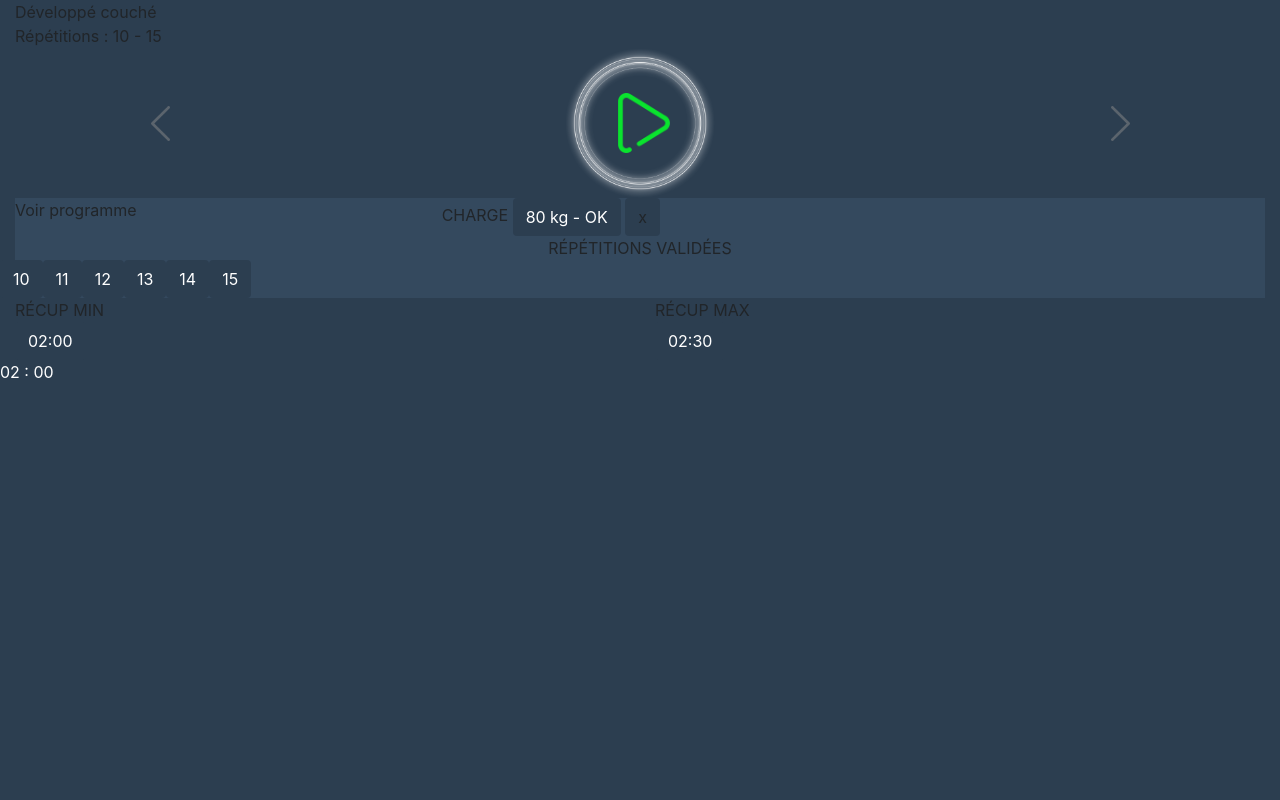
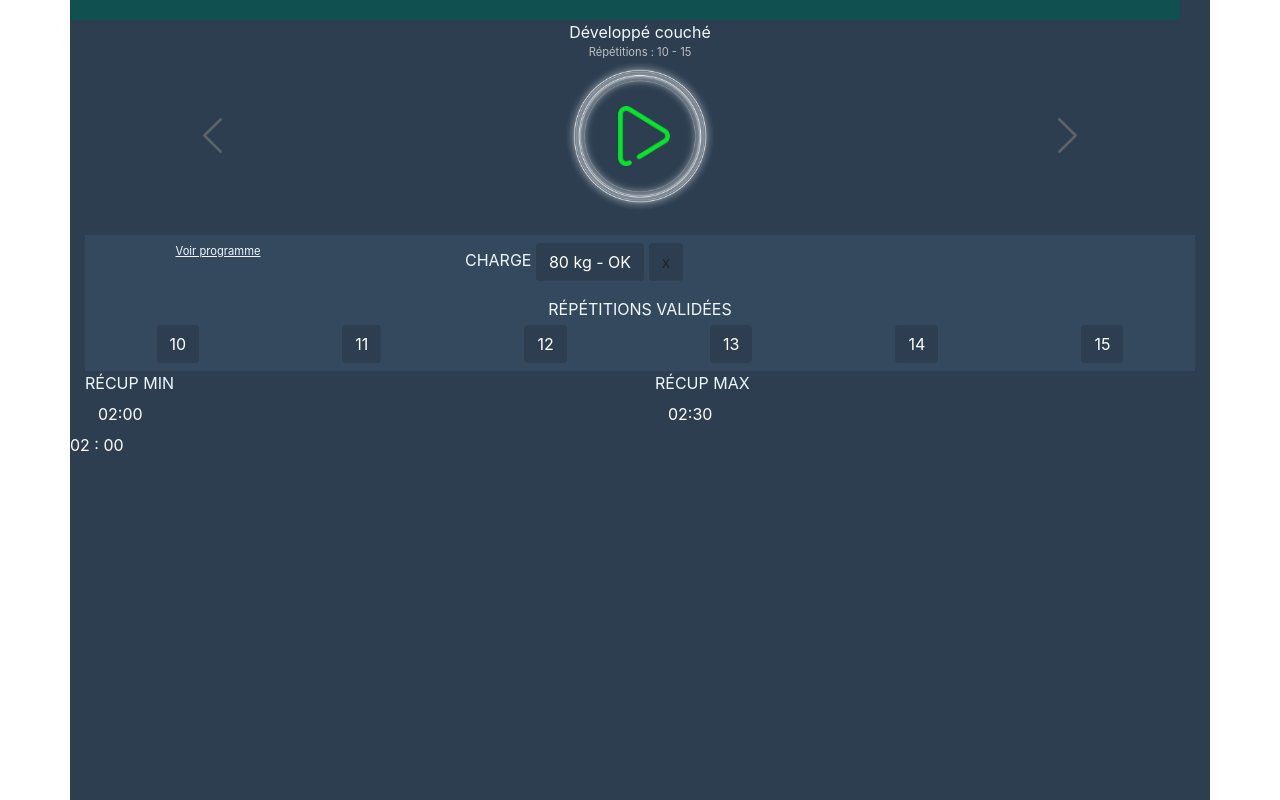
Before and after one commit to nicobouveyron/nicobouveyron.github.io, a website: page Maquette/GoTrain/50.html in a window 1280 px wide. Drawn offline with nearby package versions, Linux system fonts and the light colour scheme.

Commit message:
PANEL ok

```diff
--- a/Maquette/GoTrain/50.html
+++ b/Maquette/GoTrain/50.html
@@ -13,13 +13,13 @@
     <title>Maquette | GO TRAIN</title>
 </head>
 
-<body class="full-height">
+<body>
 
-    <div class="container-fluid full-height bg-dark">
 
-        <div class="progress-bar"></div>
+    <div class="container full-height bg-dark">
+        <div class="row bar"></div>
 
-        <div class="exercise">
+        <div class="exercise text-center">
             <div class="font-main title bold">
                 Développé couché
             </div>
@@ -28,7 +28,7 @@
             </div>
         </div>
 
-        <div class="container-player row">
+        <div class="container-player row mb-4">
             <div class="nav-arrow left col-3"></div>
             <div class="circle col-6">
                 <div class="btn-play"></div>
@@ -37,16 +37,17 @@
         </div>
 
         <div class="panel bg-second">
-            <div class="top row">
-                <div class="font-link col-4">Voir programme</div>
+            <div class="top row mb-3 pt-2">
+                <div class="font-link col-3 pr-1">Voir programme</div>
+                <div class="col-1"></div>
                 <div class="col-8">
                     <span class="text-uppercase">charge</span>
                     <button class="btn bg-dark text-white text-center">80 kg - OK</button>
                     <button class="btn bg-dark fail-icon">x</button>
                 </div>
             </div>
-            <div class="text-center text-uppercase">Répétitions validées</div>
-            <div class="row">
+            <div class="text-center text-uppercase pb-1">Répétitions validées</div>
+            <div class="pb-2 d-flex justify-content-around">
                 <button class="btn bg-dark text-white text-center">10</button>
                 <button class="btn bg-dark text-white text-center">11</button>
                 <button class="btn bg-dark text-white text-center">12</button>
--- a/Maquette/GoTrain/Extensions/css/custom.css
+++ b/Maquette/GoTrain/Extensions/css/custom.css
@@ -1,7 +1,23 @@
+* {
+    color: aliceblue;
+}
+
 .screen-iphone8 {
     width: 1080px;
     height: 1920px;
 }
+
+.full-height {
+    height: 100vh;
+}
+
+
+/* .main {
+    position: absolute;
+    top: 20px;
+    width: 100%;
+    height: 100%;
+} */
 
 .bg-dark {
     background-color: #2c3e50 !important;
@@ -9,12 +25,6 @@
 
 .bg-second {
     background-color: #34495e;
-}
-
-.full-height {
-    position: fixed;
-    width: 100%;
-    height: 100%;
 }
 
 .container-player>.circle {
@@ -61,3 +71,23 @@
     background-size: contain;
     background-repeat: no-repeat;
 }
+
+.bar {
+    top: 0;
+    left: 0;
+    right: 0;
+    width: 100%;
+    height: 20px;
+    background-color: rgb(16, 80, 80);
+}
+
+.subtitle {
+    color: silver;
+    font-size: 0.7em;
+}
+
+.font-link {
+    text-decoration: underline;
+    text-align: center;
+    font-size: 0.7em;
+}
```
